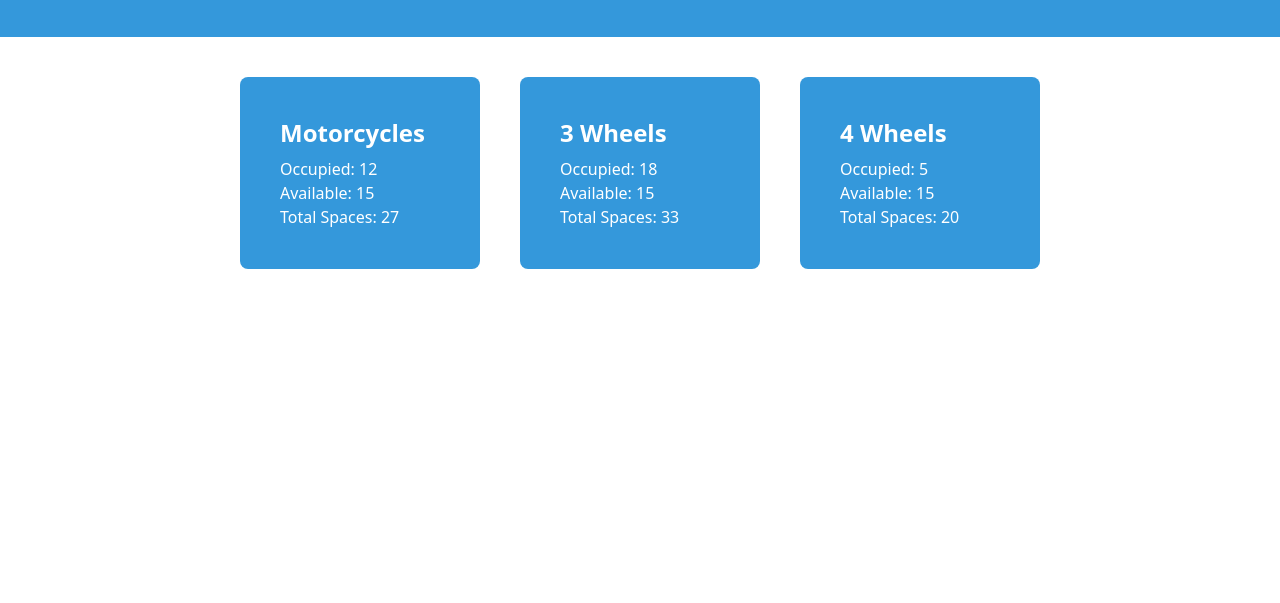
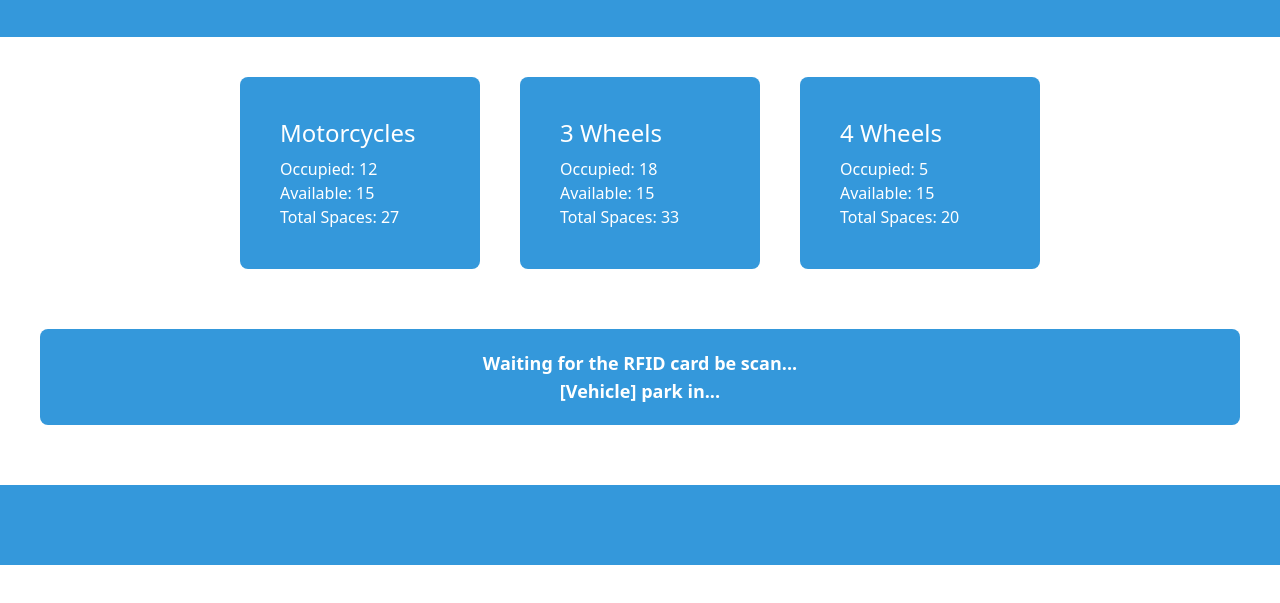
Before and after one commit to wilsterdc/rfid-parking-system, a website: page public/guard.html in a window 1280 px wide. Shown: the part 147-750 px from the top of the page. Drawn offline with nearby package versions, Linux system fonts and the light colour scheme.

Commit message:
add text for rfid scan

```diff
--- a/public/guard.html
+++ b/public/guard.html
@@ -17,7 +17,7 @@
     }
   </script>
 </head>
-<body class="flex flex-col min-h-screen">
+<body class="flex flex-col min-h-full">
   <div class="flex-grow">
     <!-- Header Section -->
     <div class="basis-1/4 bg-blue p-10 flex flex-col justify-center">
@@ -26,32 +26,36 @@
     </div>
     <!-- Main Content Section -->
     <div class="flex-grow flex flex-row items-center justify-center text-white m-10 space-x-10">
-
       <div id="motorcycles" class="bg-blue rounded-lg p-10 w-60">
-            <h1 class="font-semibold text-2xl pb-2">Motorcycles</h1>
+        <h1 class="text-2xl pb-2">Motorcycles</h1>
         <p>Occupied: <span id="motorcycles-occupied">12</span></p>
         <p>Available: <span id="motorcycles-available">15</span></p>
         <p>Total Spaces: <span id="motorcycles-total">27</span></p>
       </div>
 
       <div id="three-wheels" class="bg-blue rounded-lg p-10 w-60">
-            <h1 class="font-semibold text-2xl pb-2">3 Wheels</h1>
+        <h1 class="text-2xl pb-2">3 Wheels</h1>
         <p>Occupied: <span id="motorcycles-occupied">18</span></p>
         <p>Available: <span id="motorcycles-available">15</span></p>
         <p>Total Spaces: <span id="motorcycles-total">33</span></p>
       </div>
 
       <div id="four-wheels" class="bg-blue rounded-lg p-10 w-60">
-            <h1 class="font-semibold text-2xl pb-2">4 Wheels</h1>
+        <h1 class="text-2xl pb-2">4 Wheels</h1>
         <p>Occupied: <span id="motorcycles-occupied">5</span></p>
         <p>Available: <span id="motorcycles-available">15</span></p>
         <p>Total Spaces: <span id="motorcycles-total">20</span></p>
       </div>
-
     </div>
   </div>
+
+  <div class="flex flex-col bg-blue justify-center items-center my-5 mx-10 p-5 rounded-lg">
+    <span class="text-lg text-white font-semibold">Waiting for the RFID card be scan...</span>
+    <span class="text-lg text-white font-semibold">[Vehicle] park in...</span>
+  </div>
+
   <!-- Footer Section -->
-  <div class="flex items-center justify-center text-white p-4">
+  <div class="flex items-center justify-center w-full bg-blue text-white p-10 my-10">
   </div>
 
   <script>
```
Lines whose indentation alone changed are shown as unchanged.
